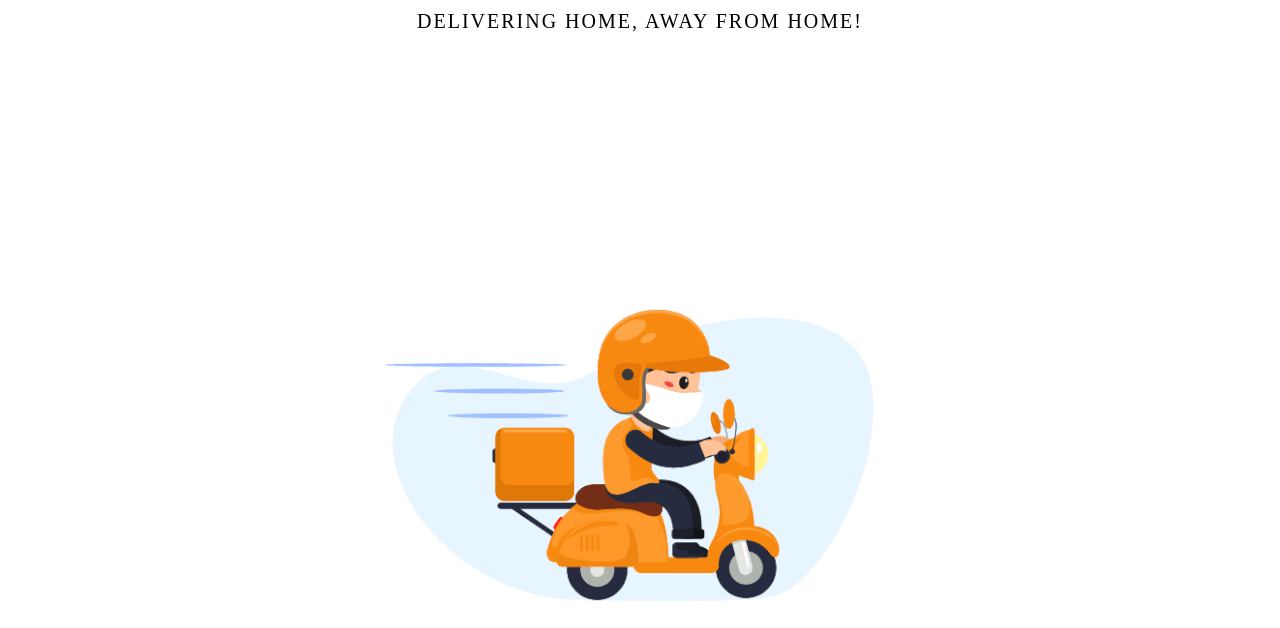
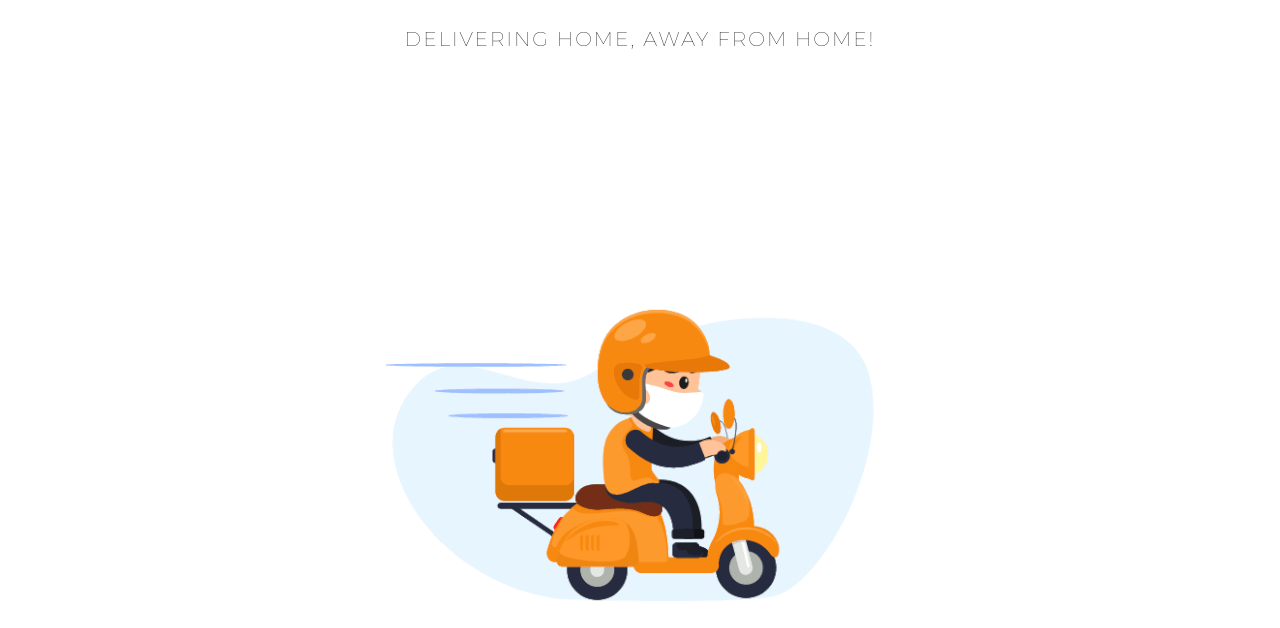
Before and after one commit to dev-brain/4del-website, a plain HTML site: page index.html in a window 1280 px wide. Shown: the part 508-1136 px from the top of the page. Drawn offline with nearby package versions, Linux system fonts and the light colour scheme.

Commit message:
font fixed

```diff
--- a/index.html
+++ b/index.html
@@ -6,8 +6,12 @@
     <title>4Delivery | HOME</title>
     <script src="https://ajax.googleapis.com/ajax/libs/jquery/3.5.1/jquery.min.js"></script>
     <link href="https://unpkg.com/aos@2.3.1/dist/aos.css" rel="stylesheet">
+    <link href="https://fonts.googleapis.com/css2?family=Montserrat:wght@100&display=swap" rel="stylesheet">
 </head>
 <style>
+    *{
+        font-family: 'Montserrat', sans-serif;
+    }
      /* .banner {
         position: absolute;
         width: 100%;
```
